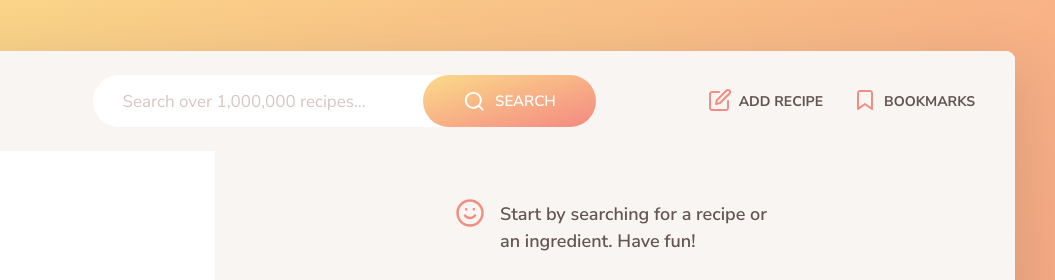
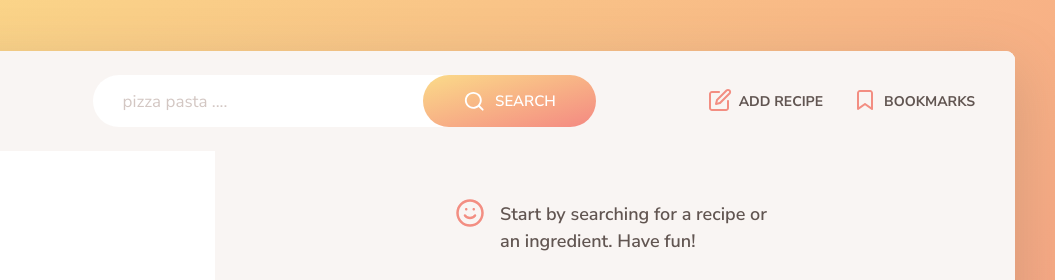
Before and after one commit to krishna-saini/Forkify, a website built with Parcel: page index.html in a window 1280 px wide. Shown: the top 280 px of the page, 225-1280 px from the left. Built offline with nearby package versions, Linux system fonts and the light colour scheme.

Commit message:
Update index.html

```diff
--- a/index.html
+++ b/index.html
@@ -24,7 +24,7 @@
           <input
             type="text"
             class="search__field"
-            placeholder="Search over 1,000,000 recipes..."
+            placeholder="pizza pasta ...."
           />
           <button class="btn search__btn">
             <svg class="search__icon">
```
